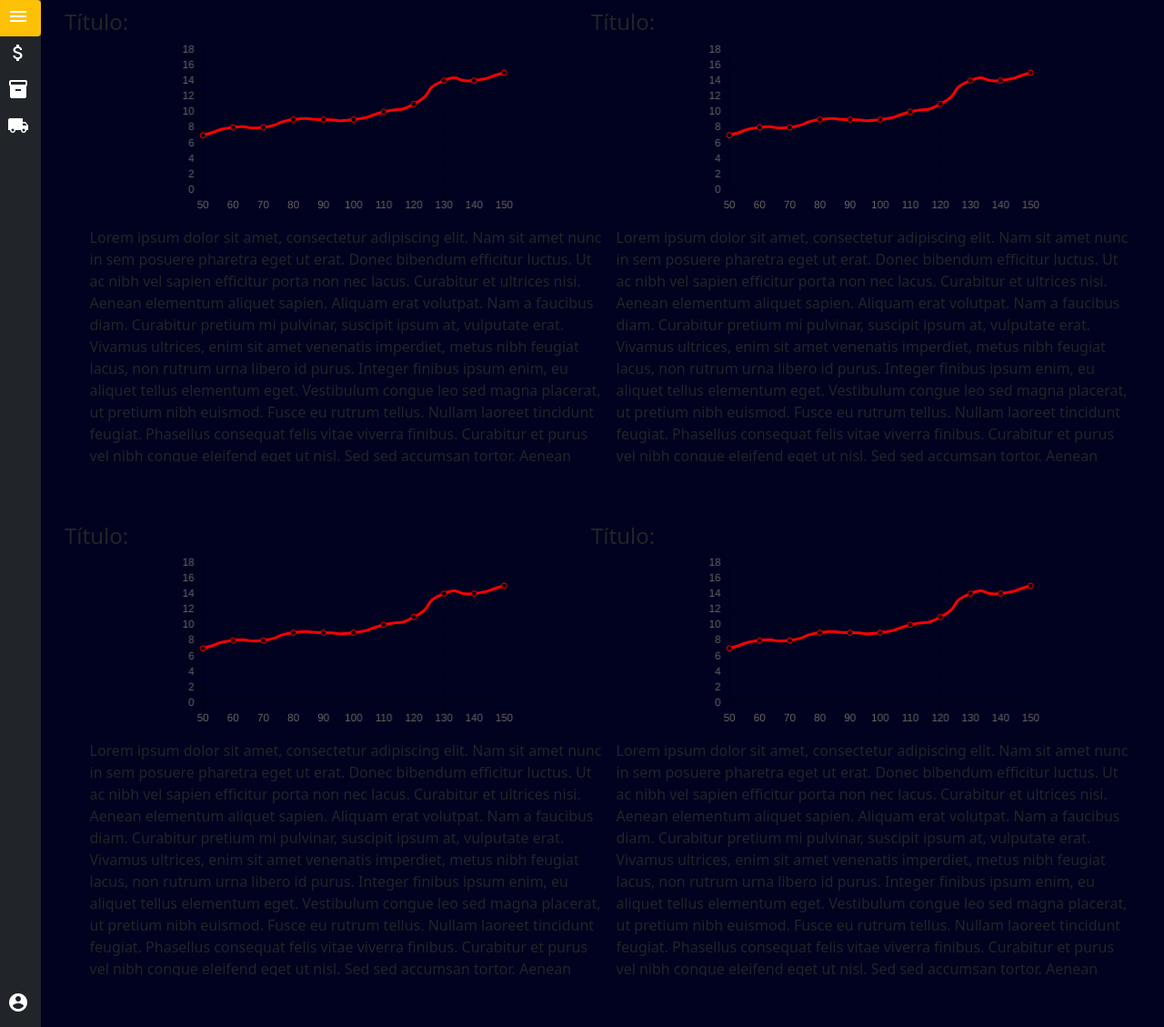
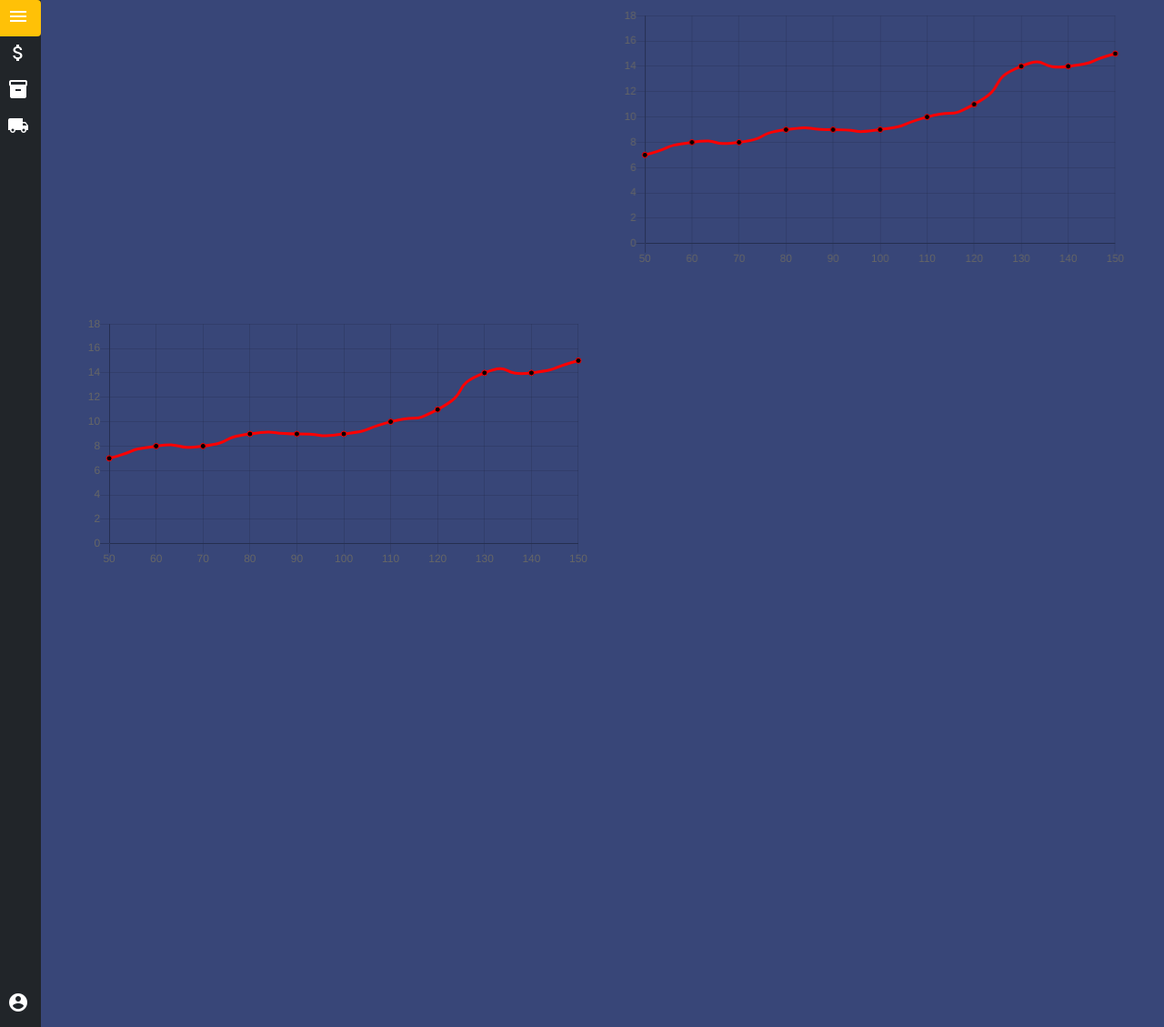
Before and after one commit to SK386/Stockficiency, a PHP site: page /testes_html/side_bar.html in a window 1280 px wide. Shown: the whole page at 91% size. Run offline with PHP 8.4, Linux system fonts and the light colour scheme.

Commit message:
some alterations in the side bar

```diff
--- a/web/testes_html/side_bar.html
+++ b/web/testes_html/side_bar.html
@@ -12,7 +12,7 @@
      <link rel="stylesheet" href="https://fonts.googleapis.com/icon?family=Material+Icons+">
      <link href="https://cdn.jsdelivr.net/npm/bootstrap@5.1.3/dist/css/bootstrap.min.css" rel="stylesheet">
      <link rel="stylesheet" href="https://fonts.googleapis.com/icon?family=Material+Icons">
-     <link href="Style.css" rel="stylesheet" type="text/css">
+     <link href="style.css" rel="stylesheet" type="text/css">
 
 </head>
 
@@ -101,46 +101,18 @@
 	</div>
 
 
-	<div style="margin-left:45px;padding:10px 16px;height:100%;width:100%; background-color: #01021f; overflow:hidden; z-index:-1; position:fixed;   ">
+	<div style="margin-left:45px;padding:5px 5px;height:100%;width:100%; background-color: #384678; overflow:hidden; z-index:-1; position:fixed; ">
 
-	 <div class="graf" style="width:50%;height:45%; padding:10px; position:fixed; top:0">
-	 	<h4>Título:</h4>
-	 	<canvas id="graf1"></canvas>
-	<div style="padding-top:10px; padding-bottom:20px" class="container">
-	 	<p> Lorem ipsum dolor sit amet, consectetur adipiscing elit. Nam sit amet nunc in sem posuere pharetra eget ut erat. Donec bibendum efficitur luctus. Ut ac nibh vel sapien efficitur porta non nec lacus. Curabitur et ultrices nisi. Aenean elementum aliquet sapien. Aliquam erat volutpat. Nam a faucibus diam. Curabitur pretium mi pulvinar, suscipit ipsum at, vulputate erat. Vivamus ultrices, enim sit amet venenatis imperdiet, metus nibh feugiat lacus, non rutrum urna libero id purus. Integer finibus ipsum enim, eu aliquet tellus elementum eget. Vestibulum congue leo sed magna placerat, ut pretium nibh euismod. Fusce eu rutrum tellus.
-	 	Nullam laoreet tincidunt feugiat. Phasellus consequat felis vitae viverra finibus. Curabitur et purus vel nibh congue eleifend eget ut nisl. Sed sed accumsan tortor. Aenean placerat ornare velit, eget fringilla metus cursus quis. In blandit mauris ut ante faucibus suscipit. Fusce sed nunc vel justo pretium ultricies et id erat. Praesent hendrerit, lacus a eleifend semper, libero ante tempus massa, a pulvinar erat dui eget augue. Morbi eget rhoncus orci, a feugiat quam. Proin semper in nisi quis interdum.  </p>
-	</div>
-	 </div>
+	 <div class="graf" style="width:50%;height:45%; padding:10px; position:fixed; top:30%">
+	 	<div href="#" title="Finanças do último mês" data-bs-toggle="popover" data-bs-trigger="hover" data-bs-content="clique no gráfico para ver mais detalhes"><canvas id="graf1">
+	 	</canvas>
+	 	</div>
+	 	</div>
 
-	 <div class="graf" style="width:50%;height:45%; position: fixed; right:0; top:0px ; padding:10px ">
-	 	<h4>Título:</h4>
-	 	<canvas id="graf2"></canvas>
-		<div style="padding-top:10px; padding-bottom:20px" class="container">
-		        <p> Lorem ipsum dolor sit amet, consectetur adipiscing elit. Nam sit amet nunc in sem posuere pharetra eget ut erat. Donec bibendum efficitur luctus. Ut ac nibh vel sapien efficitur porta non nec lacus. Curabitur et ultrices nisi. Aenean elementum aliquet sapien. Aliquam erat volutpat. Nam a faucibus diam. Curabitur pretium mi pulvinar, suscipit ipsum at, vulputate erat. Vivamus ultrices, enim sit amet venenatis imperdiet, metus nibh feugiat lacus, non rutrum urna libero id purus. Integer finibus ipsum enim, eu aliquet tellus elementum eget. Vestibulum congue leo sed magna placerat, ut pretium nibh euismod. Fusce eu rutrum tellus.
 
-		        Nullam laoreet tincidunt feugiat. Phasellus consequat felis vitae viverra finibus. Curabitur et purus vel nibh congue eleifend eget ut nisl. Sed sed accumsan tortor. Aenean placerat ornare velit, eget fringilla metus cursus quis. In blandit mauris ut ante faucibus suscipit. Fusce sed nunc vel justo pretium ultricies et id erat. Praesent hendrerit, lacus a eleifend semper, libero ante tempus massa, a pulvinar erat dui eget augue. Morbi eget rhoncus orci, a feugiat quam. Proin semper in nisi quis interdum.  </p>
-        </div>
-	 </div>
 
-	 <div class="graf" style="width:50%;height:45%;padding:10px; position:fixed; top:50%">
-	 	<h4>Título:</h4>
-	 	<canvas id="graf3"></canvas>
-	 	<div style="padding-top:10px; padding-bottom:20px" class="container">
-			<p> Lorem ipsum dolor sit amet, consectetur adipiscing elit. Nam sit amet nunc in sem posuere pharetra eget ut erat. Donec bibendum efficitur luctus. Ut ac nibh vel sapien efficitur porta non nec lacus. Curabitur et ultrices nisi. Aenean elementum aliquet sapien. Aliquam erat volutpat. Nam a faucibus diam. Curabitur pretium mi pulvinar, suscipit ipsum at, vulputate erat. Vivamus ultrices, enim sit amet venenatis imperdiet, metus nibh feugiat lacus, non rutrum urna libero id purus. Integer finibus ipsum enim, eu aliquet tellus elementum eget. Vestibulum congue leo sed magna placerat, ut pretium nibh euismod. Fusce eu rutrum tellus.
-
-		Nullam laoreet tincidunt feugiat. Phasellus consequat felis vitae viverra finibus. Curabitur et purus vel nibh congue eleifend eget ut nisl. Sed sed accumsan tortor. Aenean placerat ornare velit, eget fringilla metus cursus quis. In blandit mauris ut ante faucibus suscipit. Fusce sed nunc vel justo pretium ultricies et id erat. Praesent hendrerit, lacus a eleifend semper, libero ante tempus massa, a pulvinar erat dui eget augue. Morbi eget rhoncus orci, a feugiat quam. Proin semper in nisi quis interdum.  </p>
-
-	 	</div>
-	 </div>
-
-	 <div class="graf" style="width:50%;height:45%; padding:10px; position: fixed; right:0; top:50%  ">
-	 	<h4>Título:</h4>
+	 <div class="graf" style="width:50%;height:45%; padding:10px; position: fixed; right:0; top:0 ">
 	 	<canvas id="graf4"></canvas>
- 	<div style="padding-top:10px; padding-bottom:20px" class="container">
-	<p> Lorem ipsum dolor sit amet, consectetur adipiscing elit. Nam sit amet nunc in sem posuere pharetra eget ut erat. Donec bibendum efficitur luctus. Ut ac nibh vel sapien efficitur porta non nec lacus. Curabitur et ultrices nisi. Aenean elementum aliquet sapien. Aliquam erat volutpat. Nam a faucibus diam. Curabitur pretium mi pulvinar, suscipit ipsum at, vulputate erat. Vivamus ultrices, enim sit amet venenatis imperdiet, metus nibh feugiat lacus, non rutrum urna libero id purus. Integer finibus ipsum enim, eu aliquet tellus elementum eget. Vestibulum congue leo sed magna placerat, ut pretium nibh euismod. Fusce eu rutrum tellus.
-
-	Nullam laoreet tincidunt feugiat. Phasellus consequat felis vitae viverra finibus. Curabitur et purus vel nibh congue eleifend eget ut nisl. Sed sed accumsan tortor. Aenean placerat ornare velit, eget fringilla metus cursus quis. In blandit mauris ut ante faucibus suscipit. Fusce sed nunc vel justo pretium ultricies et id erat. Praesent hendrerit, lacus a eleifend semper, libero ante tempus massa, a pulvinar erat dui eget augue. Morbi eget rhoncus orci, a feugiat quam. Proin semper in nisi quis interdum. </p>
-	 	</div>
 	 </div>
 
 	</div>
--- a/web/testes_html/style.css
+++ b/web/testes_html/style.css
@@ -58,7 +58,7 @@ li a:hover:not(.active) {
 }
 
 .graf{
-
+    color:#FFF;
 	overflow: auto
 }
 
@@ -80,6 +80,6 @@ li a:hover:not(.active) {
 canvas{
 
 	width:100%;
-	max-width:60%;
+	max-width:90%;
 	margin:auto
 }
```
Also changed, not shown: web/testes_html/Script.js (+42 -5 lines).
